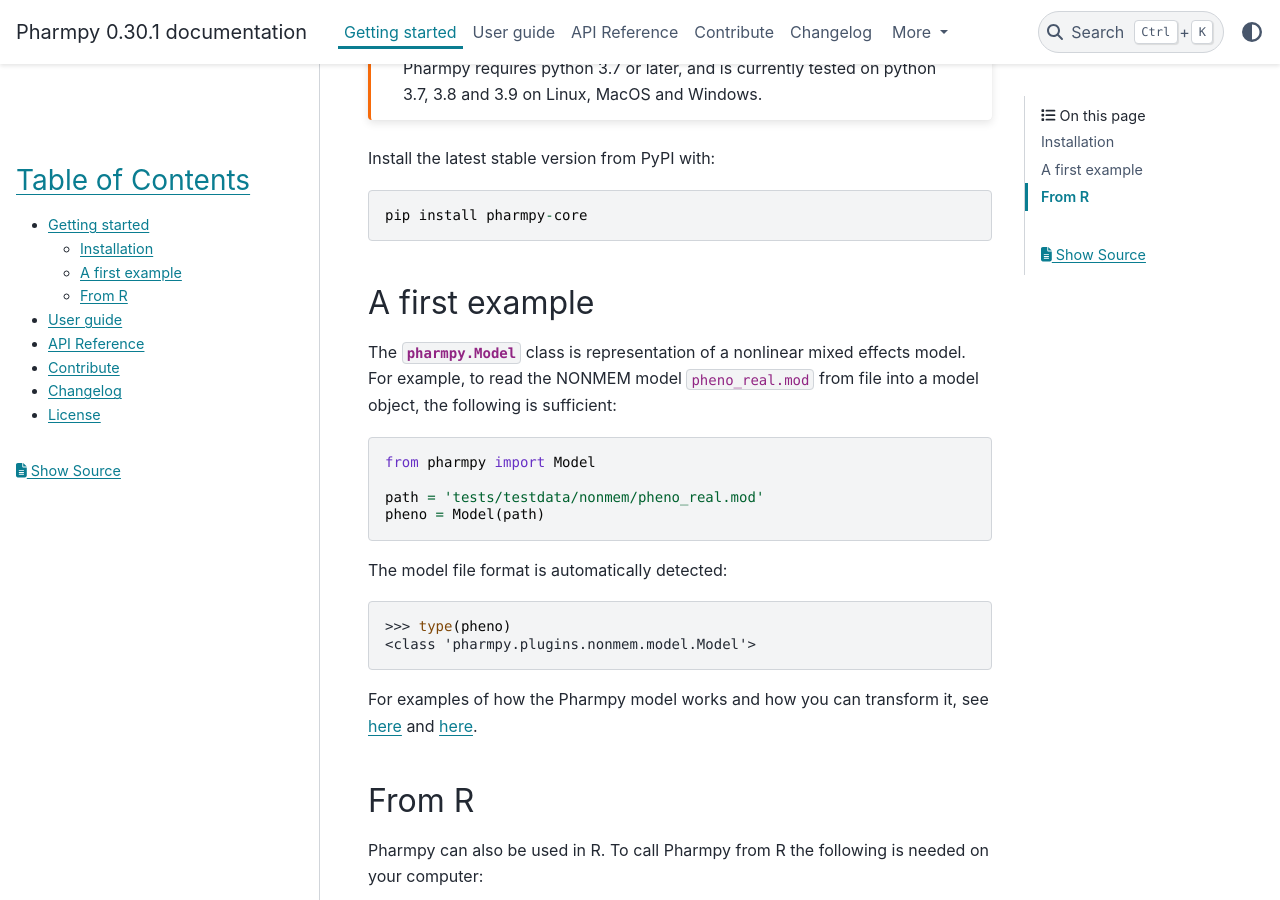
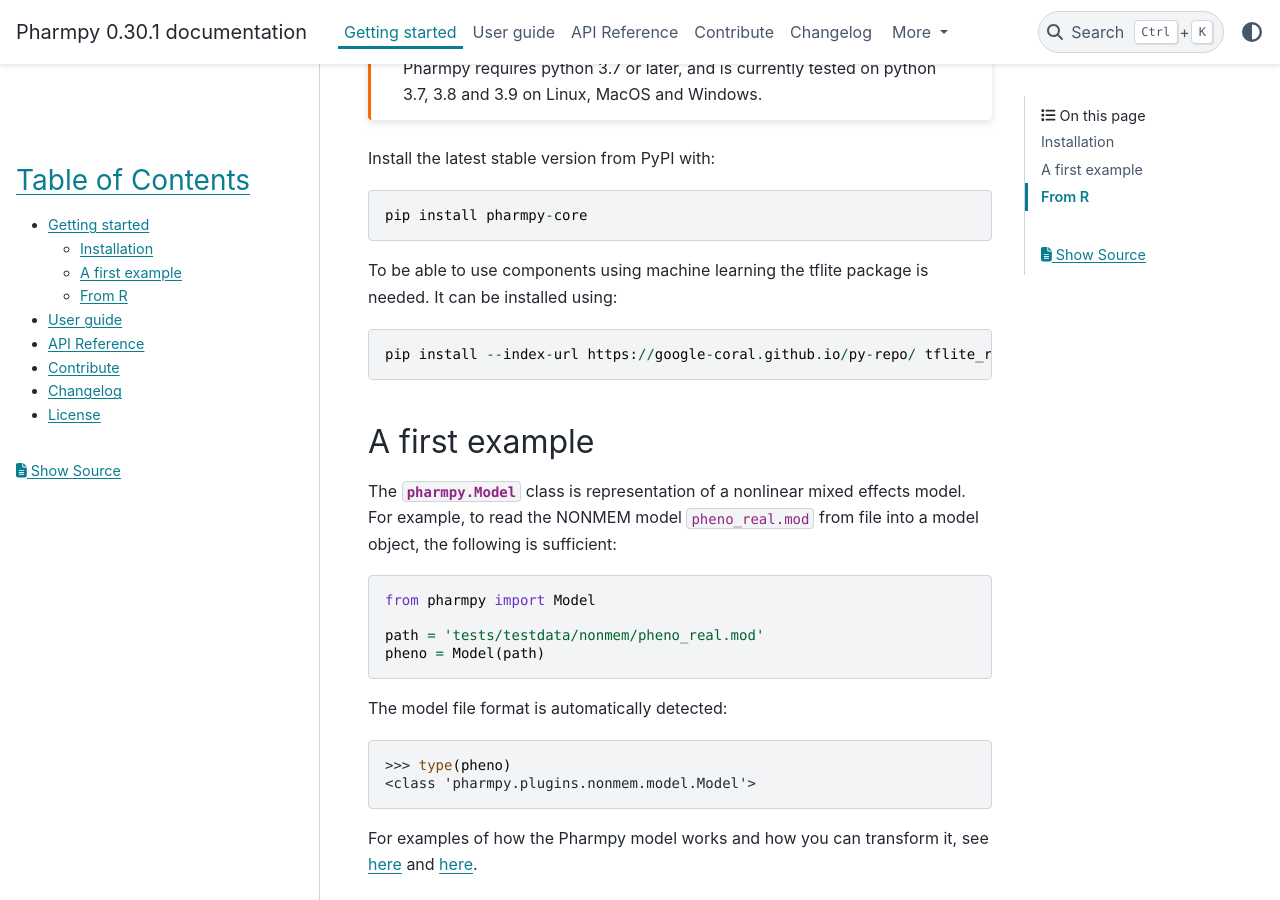
Before and after one commit to pharmpy/pharmpy, a Sphinx documentation site: the page built from docs/getting_started.rst, in a window 1280 px wide and 900 px high, scrolled down 359 px. Built offline with Sphinx 7.4.7 and the PyData theme 0.15.4, drawn with Linux system fonts in a browser that asks for light colours.

Commit message:
Update installation instructions for tflite

```diff
--- a/README.rst
+++ b/README.rst
@@ -51,6 +51,10 @@
 Install the latest stable version from PyPI::
 
     pip install pharmpy-core    # or 'pip3 install' if that is your default python3 pip
+
+To be able to use components using machine learning the tflite package is needed. It can be installed using::
+
+    pip install --index-url https://google-coral.github.io/py-repo/ tflite_runtime
 
 Python Example
 ==============
--- a/docs/getting_started.rst
+++ b/docs/getting_started.rst
@@ -15,6 +15,10 @@
 Install the latest stable version from PyPI with::
 
    pip install pharmpy-core
+
+To be able to use components using machine learning the tflite package is needed. It can be installed using::
+
+    pip install --index-url https://google-coral.github.io/py-repo/ tflite_runtime
 
 ---------------
 A first example
```
